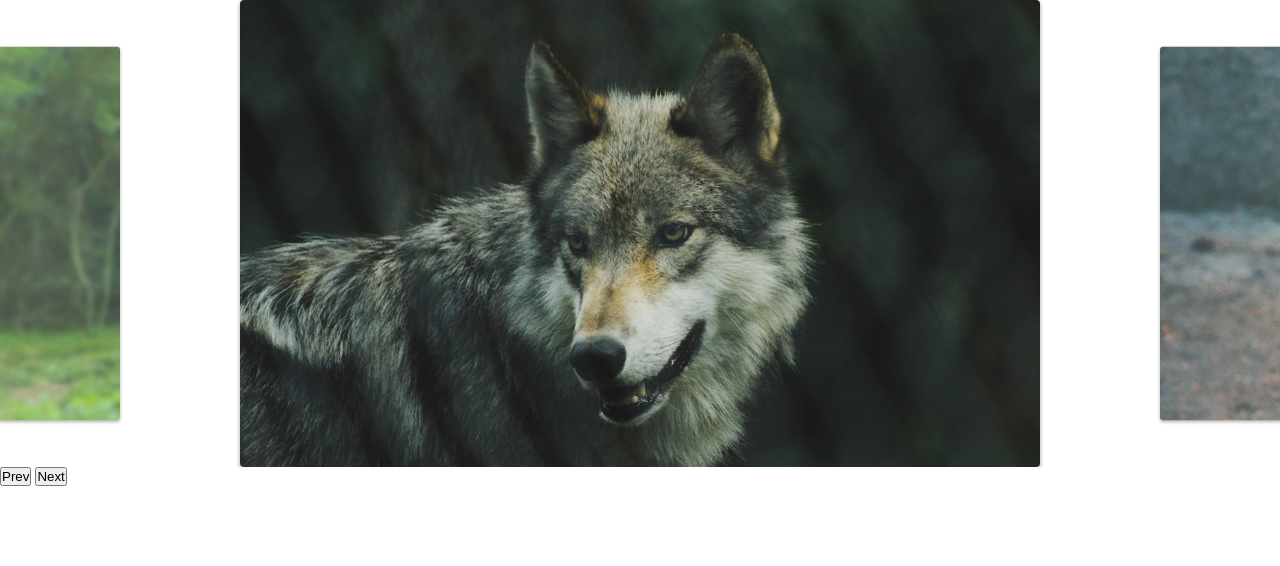
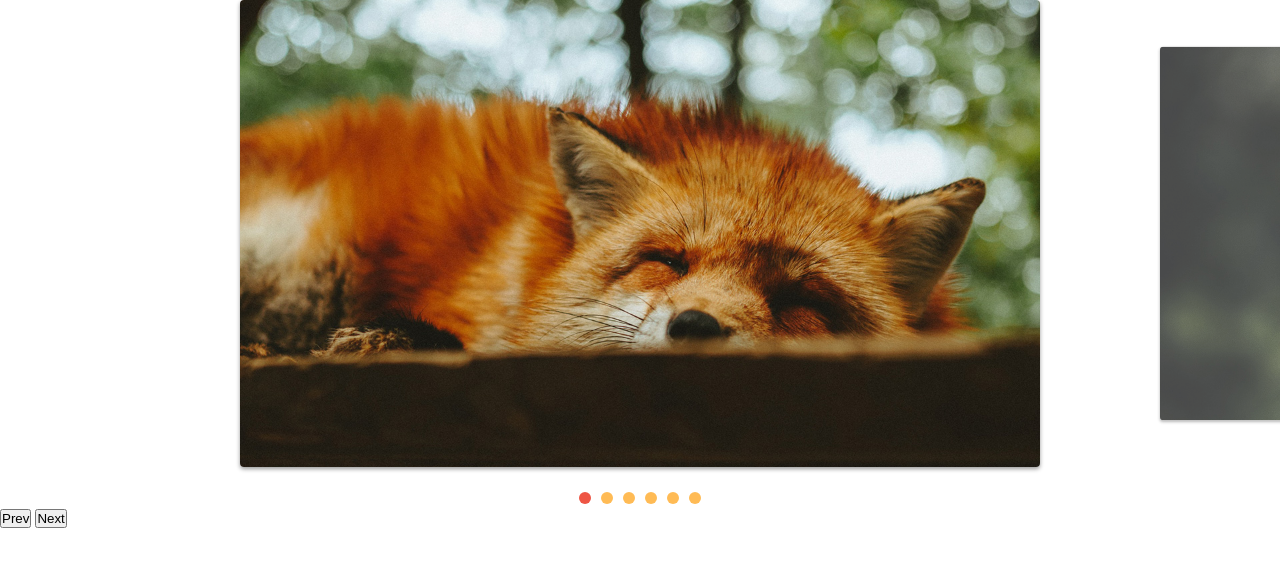
Before and after one commit to GKeslley/Slide-de-imagens, a plain HTML site: page index.html in a window 1280 px wide. Drawn offline with Linux system fonts and the light colour scheme.

Commit message:
Adicionada paginação por slide

```diff
--- a/js/script.js
+++ b/js/script.js
@@ -4,3 +4,5 @@ const slide = new SlideNav(".slide", ".slide-wrapper");
 
 slide.init();
 slide.addArrow(".prev", ".next");
+
+slide.addControl();
--- a/js/slide.js
+++ b/js/slide.js
@@ -6,6 +6,7 @@ export class Slide {
     this.wrapper = document.querySelector(wrapper);
     this.dist = { finalPosition: 0, startX: 0, moveElement: 0 };
     this.activeClass = "active";
+    this.changeEvent = new Event("changeEvent");
   }
 
   transition(active) {
@@ -97,6 +98,7 @@ export class Slide {
     this.slidesIndexNav(index);
     this.dist.finalPosition = activeSlide.position;
     this.changeActiveClass();
+    this.wrapper.dispatchEvent(this.changeEvent);
   }
 
   changeActiveClass() {
@@ -140,12 +142,17 @@ export class Slide {
     this.addSlideEvents();
     this.slidesConfig();
     this.addResizeEvent();
-    this.changeSlide(3);
+    this.changeSlide(0);
     return this;
   }
 }
 
 export class SlideNav extends Slide {
+  constructor(slide, wrapper) {
+    super(slide, wrapper);
+    this.bindControlEvents();
+  }
+
   addArrow(prev, next) {
     this.prevElement = document.querySelector(prev);
     this.nextElement = document.querySelector(next);
@@ -156,4 +163,45 @@ export class SlideNav extends Slide {
     this.prevElement.addEventListener("click", this.activePrevSlide);
     this.nextElement.addEventListener("click", this.activeNextSlide);
   }
+
+  createControl() {
+    const control = document.createElement("ul");
+    control.dataset.control = "slide";
+
+    this.slideArray.forEach((item, index) => {
+      control.innerHTML += `<li><a href="#slide${index + 1}">${
+        index + 1
+      }</a></li>`;
+    });
+    this.wrapper.appendChild(control);
+    return control;
+  }
+
+  eventControl(item, index) {
+    item.addEventListener("click", (event) => {
+      event.preventDefault();
+      this.changeSlide(index);
+    });
+    this.wrapper.addEventListener("changeEvent", this.activeControlItem);
+  }
+
+  activeControlItem() {
+    this.controlArray.forEach((item) =>
+      item.classList.remove(this.activeClass)
+    );
+    this.controlArray[this.index.active].classList.add(this.activeClass);
+  }
+
+  addControl(customControl) {
+    this.control =
+      document.querySelector(customControl) || this.createControl();
+    this.controlArray = [...this.control.children];
+    this.controlArray.forEach(this.eventControl);
+    this.activeControlItem();
+  }
+
+  bindControlEvents() {
+    this.eventControl = this.eventControl.bind(this);
+    this.activeControlItem = this.activeControlItem.bind(this);
+  }
 }
--- a/style.css
+++ b/style.css
@@ -46,3 +46,26 @@ ul {
   opacity: 1;
   transform: scale(1);
 }
+
+[data-control="slide"] {
+  margin-top: 20px;
+
+  display: flex;
+  justify-content: center;
+}
+
+[data-control="slide"] li a {
+  display: block;
+  width: 12px;
+  height: 12px;
+  background: #fb5;
+  border-radius: 50%;
+  overflow: hidden;
+  text-indent: -999px;
+  margin: 5px;
+}
+
+[data-control="slide"] li.active a,
+[data-control="slide"] li a:hover {
+  background: #e54;
+}
```
